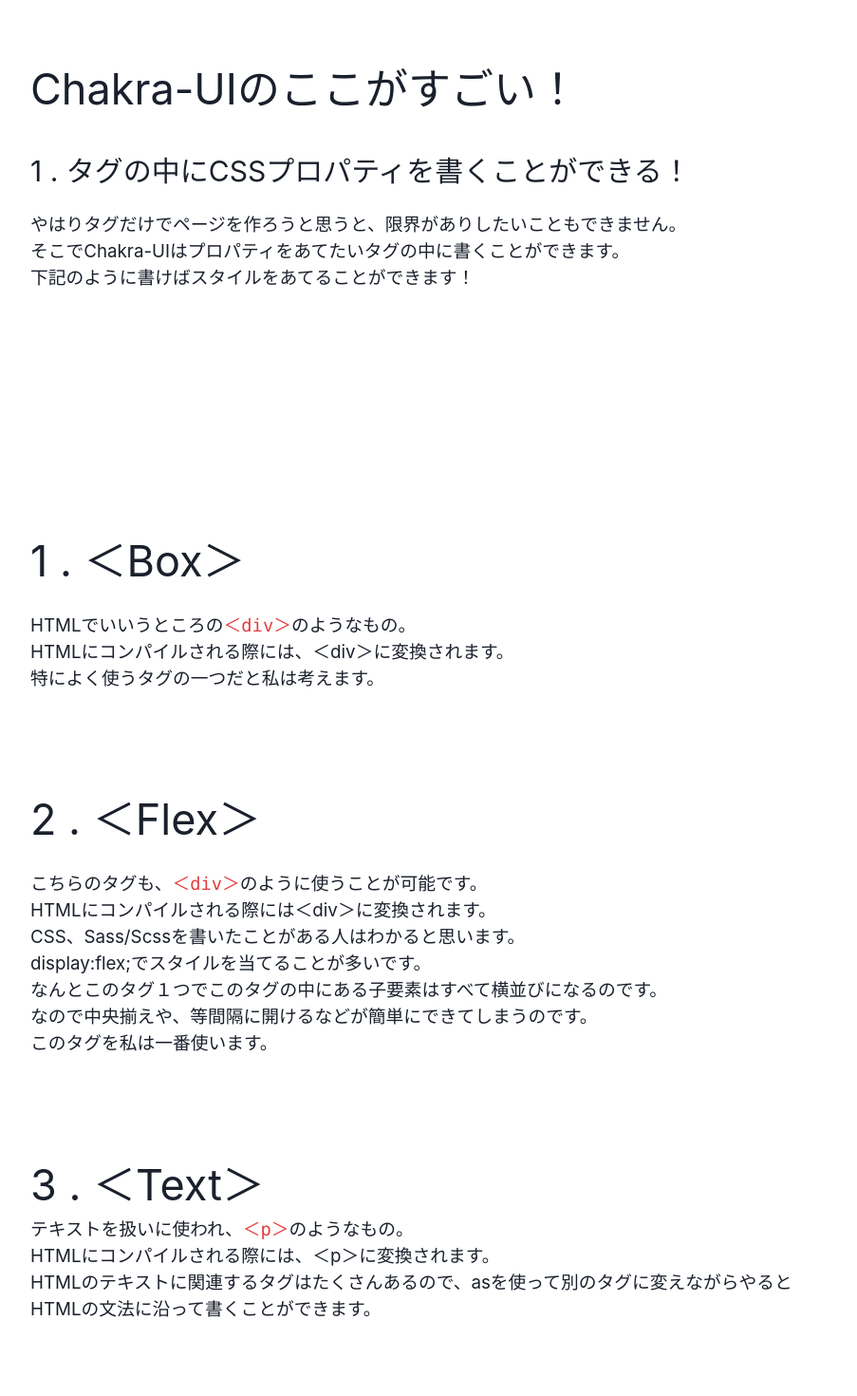
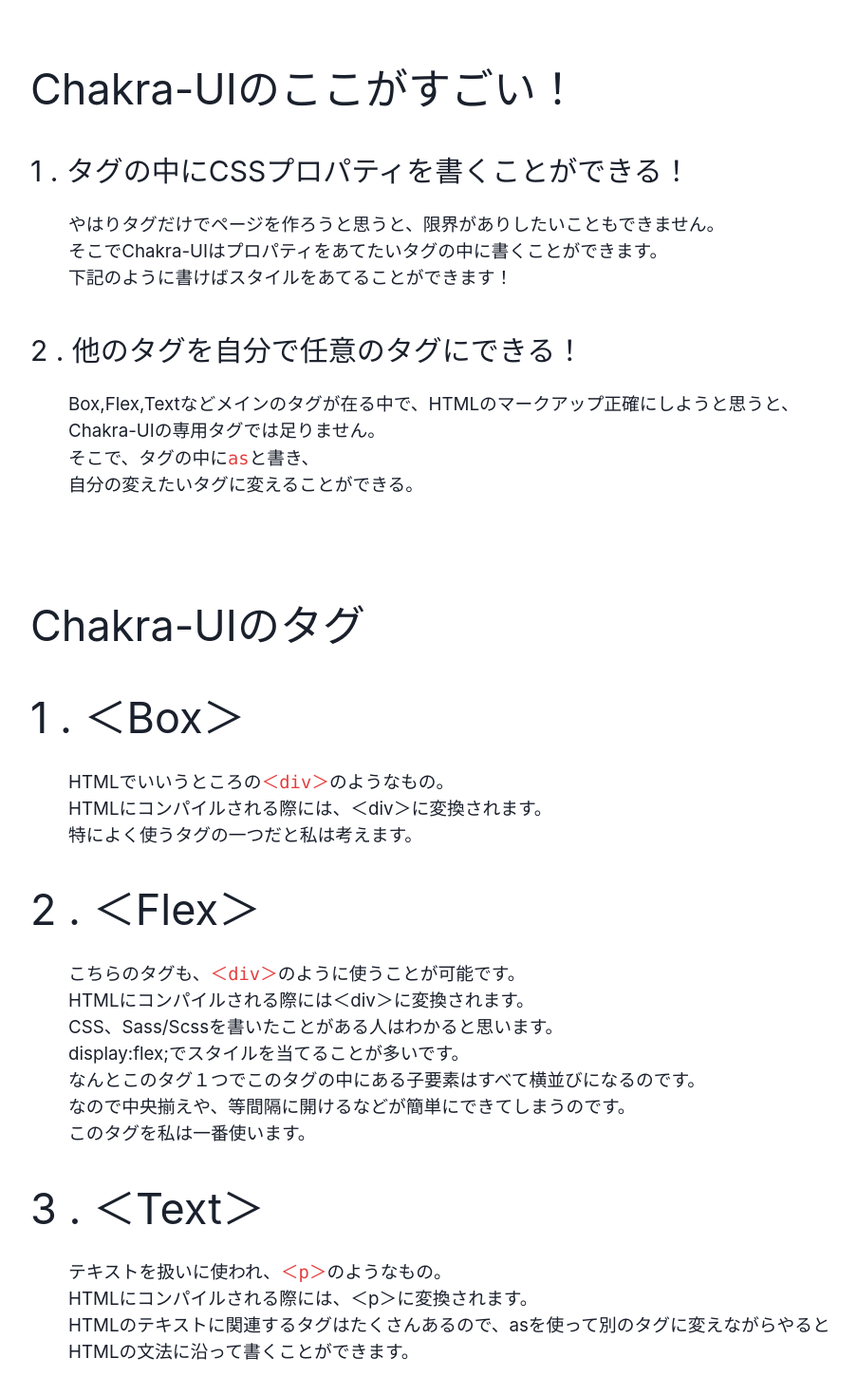
Before and after one commit to RikutoOgaki/React-CSSpage, a Next.js app: page /components/Chakra-UIcontents in a window 1280 px wide. Shown: the part 458-1928 px from the top of the page at 95% size, without its empty margins (104-1007 px from the left). Before the commit the page ends 1872 px from the top, so only its background shows below. Built offline with nearby package versions, Linux system fonts and the light colour scheme.

Commit message:
ReactCSS

```diff
--- a/src/pages/components/Chakra-UIcontents.tsx
+++ b/src/pages/components/Chakra-UIcontents.tsx
@@ -17,7 +17,7 @@ export default function Chakra() {
                     justifyContent={'center'}
                     alignItems={'flex-start'}
                     gap={'10rem'}
-                    margin={'0 3rem'}
+                    margin={'0 '}
                     padding={'2rem'}
                 >
                     <Box as='section'>
@@ -57,20 +57,30 @@ export default function Chakra() {
                     <Box as='section'>
                         <Text fontSize={{ base: '4xl', lg: '7xl' }}>Chakra-UIのここがすごい！</Text>
                         <Box paddingTop={'3rem'}>
-                            <Text fontSize={'5xl'} paddingBottom={'2rem'}>1 .  タグの中にCSSプロパティを書くことができる！</Text>
-                            <Text fontSize={{ base: '2xs', lg: '3xl' }}>
+                            <Box marginBottom={'4rem'}>
+                                <Text fontSize={{ base: '2xl', lg: '5xl' }} paddingBottom={'2rem'}>1 .  タグの中にCSSプロパティを書くことができる！</Text>
+                                <Text fontSize={{ base: '2xs', lg: '3xl' }} marginLeft={'4rem'}>
                                     やはりタグだけでページを作ろうと思うと、限界がありしたいこともできません。<br />
                                     そこでChakra-UIはプロパティをあてたいタグの中に書くことができます。<br />
                                     下記のように書けばスタイルをあてることができます！
                                 </Text>
-                            <Box
-                                as='iframe'
-                            ></Box>
+                            </Box>
+                            <Box>
+                                <Text fontSize={{ base: '2xl', lg: '5xl' }} paddingBottom={'2rem'}>2 . 他のタグを自分で任意のタグにできる！</Text>
+                                <Text fontSize={{ base: '2xs', lg: '3xl' }} marginLeft={'4rem'}>
+                                    Box,Flex,Textなどメインのタグが在る中で、HTMLのマークアップ正確にしようと思うと、<br />
+                                    Chakra-UIの専用タグでは足りません。<br />
+                                    そこで、タグの中に<Box as='code' color={'red.500'}>as</Box>と書き、<br />
+                                    自分の変えたいタグに変えることができる。
+                                </Text>
+                            </Box>
                         </Box>
                     </Box>
                     <Box as='section'>
-                        <Text fontSize={{ base: '4xl', lg: '7xl' }} marginBottom={'2rem'}> 1 . ＜Box＞</Text>
-                        <Text fontSize={{ base: '2xs', lg: '3xl' }}>
+                        <Text fontSize={{ base: '4xl', lg: '7xl' }}>Chakra-UIのタグ</Text>
+                        <Box as='article' margin={'3rem 0'}>
+                            <Text fontSize={{ base: '3xl', lg: '7xl' }} marginBottom={'2rem'}> 1 . ＜Box＞</Text>
+                            <Text fontSize={{ base: '2xs', lg: '3xl' }} marginLeft={'4rem'}>
                                 HTMLでいいうところの
                                 <Box as='code' color={'red.500'}>
                                     ＜div＞
@@ -79,9 +89,9 @@ export default function Chakra() {
                                 特によく使うタグの一つだと私は考えます。
                             </Text>
                         </Box>
-                    <Box as='section'>
-                        <Text fontSize={{ base: '4xl', lg: '7xl' }} marginBottom={'2rem'}>2 . ＜Flex＞</Text>
-                        <Text fontSize={{ base: '2xs', lg: '3xl' }}>
+                        <Box as='article' margin={'3rem 0'}>
+                            <Text fontSize={{ base: '3xl', lg: '7xl' }} marginBottom={'2rem'}>2 . ＜Flex＞</Text>
+                            <Text fontSize={{ base: '2xs', lg: '3xl' }} marginLeft={'4rem'}>
                                 こちらのタグも、
                                 <Box as='code' color={'red.500'}>
                                     ＜div＞
@@ -94,9 +104,9 @@ export default function Chakra() {
                                 このタグを私は一番使います。
                             </Text>
                         </Box>
-                    <Box as='section'>
-                        <Text fontSize={{ base: '4xl', lg: '7xl' }}>3 . ＜Text＞</Text>
-                        <Text fontSize={{ base: '2xs', lg: '3xl' }}>
+                        <Box as='article' margin={'3rem 0'}>
+                            <Text fontSize={{ base: '3xl', lg: '7xl' }} marginBottom={'2rem'}>3 . ＜Text＞</Text>
+                            <Text fontSize={{ base: '2xs', lg: '3xl' }} marginLeft={'4rem'}>
                                 テキストを扱いに使われ、
                                 <Box as='code' color={'red.500'}>
                                     ＜p＞
@@ -106,6 +116,7 @@ export default function Chakra() {
                                 HTMLの文法に沿って書くことができます。
                             </Text>
                         </Box>
+                    </Box>
                 </Flex>
             </Flex>
         </>
```
Lines whose indentation alone changed are shown as unchanged.
